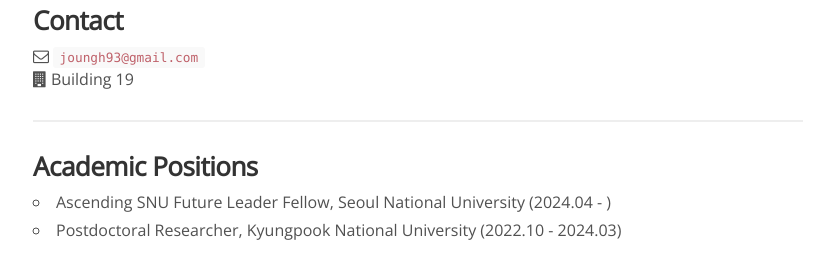
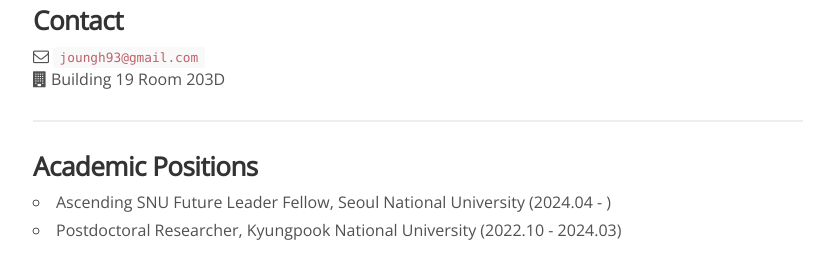
Before and after one commit to exgalcos/exgalcos.github.io, a Jekyll site: the page built from _people/jeonghwan_lee.md, in a window 1280 px wide and 1029 px high, cut to the strip 391-654 px from the top of the window. Shown: the whole strip, without its empty margins (222-1056 px from the left). Built offline with Jekyll 4.4.1, drawn with Linux system fonts in a browser that asks for light colours; nearby versions of some CDN libraries; comment, search, counter and statistics services are not loaded.

Commit message:
Update jeonghwan_lee.md

```diff
--- a/_people/jeonghwan_lee.md
+++ b/_people/jeonghwan_lee.md
@@ -11,7 +11,7 @@
 ### Contact
 
 <i class="fa fa-envelope-o"></i>  `joungh93@gmail.com`<br>
-<i class="fa fa-building"></i> Building 19 <br>
+<i class="fa fa-building"></i> Building 19 Room 203D <br>
 
 <hr>
 
```
